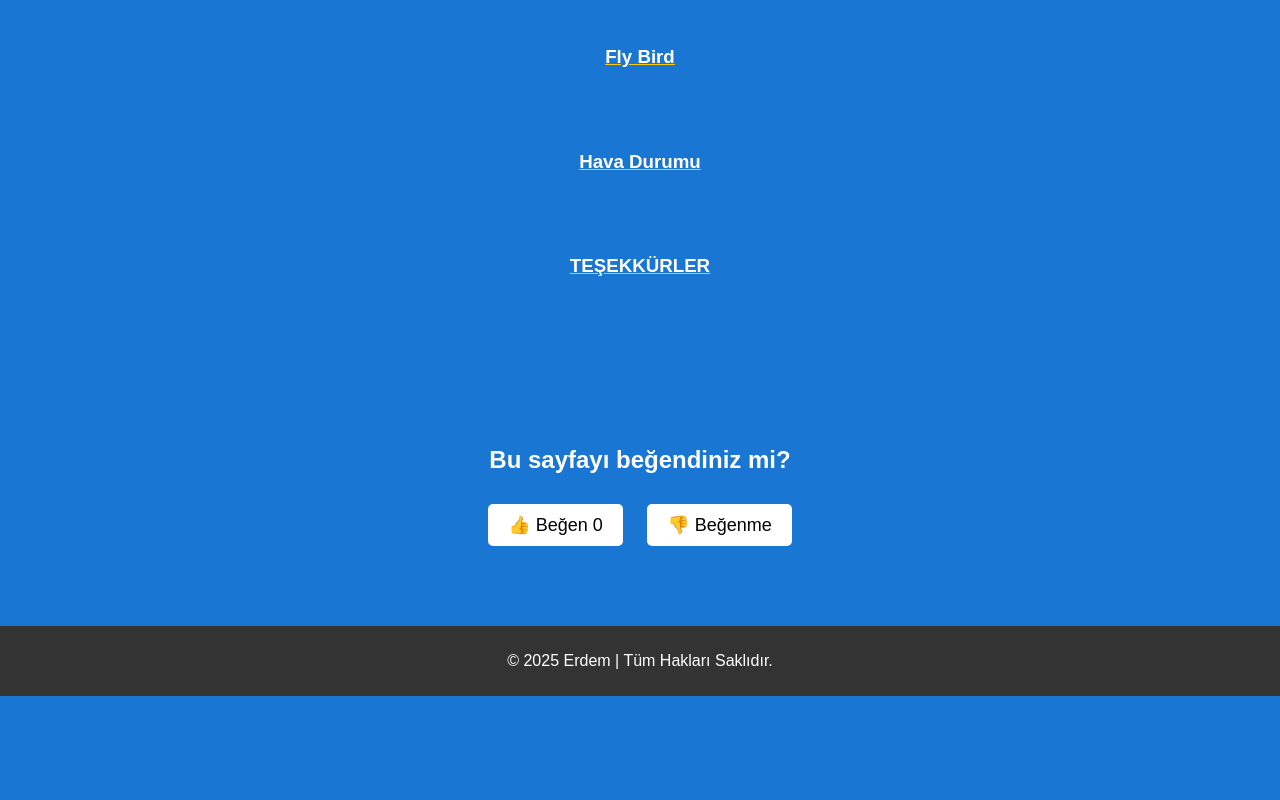
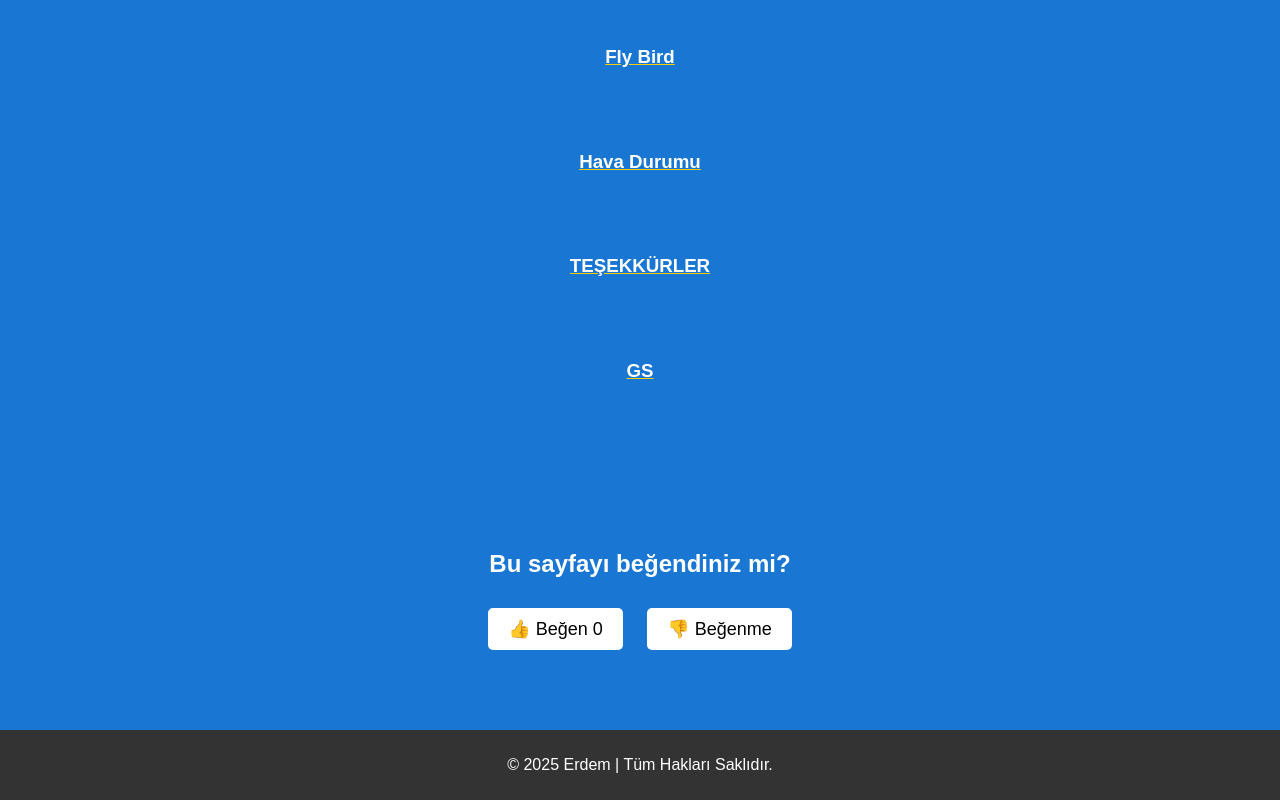
Before and after one commit to ERDEM-COULD/WEB-SITEM, a plain HTML site: page index.html in a window 1280 px wide. Shown: the part 1778-2578 px from the top of the page. Before the commit the page ends 2474 px from the top, so only its background shows below. Drawn offline with Linux system fonts and the light colour scheme.

Commit message:
Update index.html

```diff
--- a/index.html
+++ b/index.html
@@ -72,6 +72,9 @@
         <div class="project">
             <h3><a href="https://erdem-could.github.io/TESEKKURLER/" target="_blank">TEŞEKKÜRLER</a></h3>
         </div>
+        <div class="project">
+            <h3><a href="https://erdem-could.github.io/GS/" target="_blank">GS</a></h3>
+        </div>
     </section>
     <section id="vote-section">
         <h2>Bu sayfayı beğendiniz mi?</h2>
```
